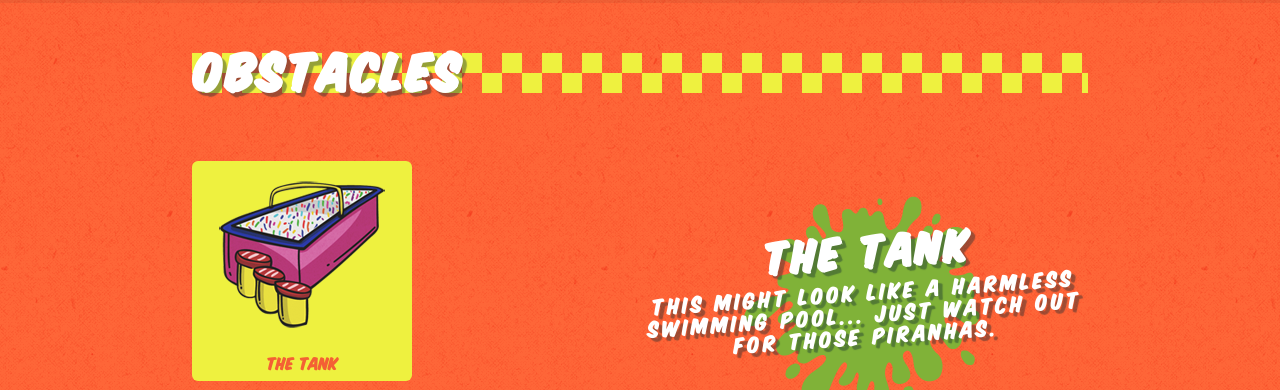
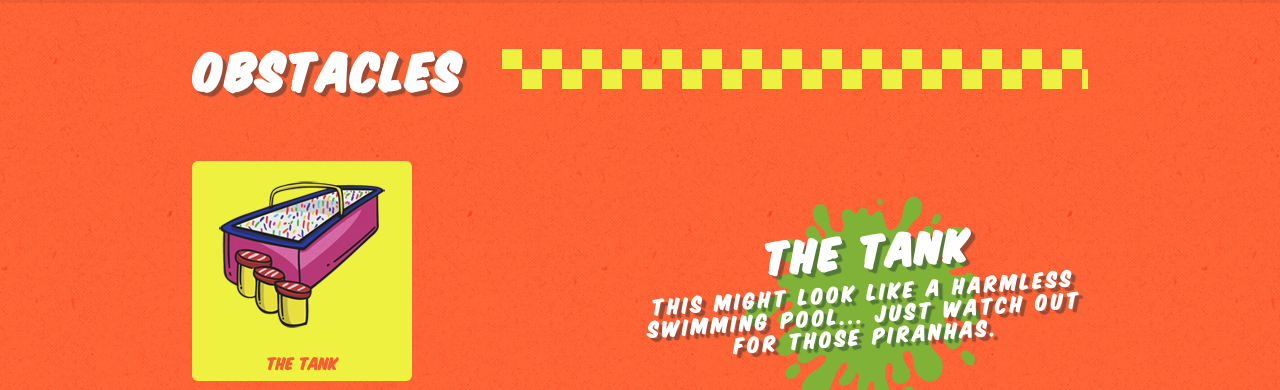
Before and after one commit to BoringCode/CSSOff2011, a plain HTML site: page index.html in a window 1280 px wide. Shown: the part 710-1100 px from the top of the page. Drawn offline with Linux system fonts and the light colour scheme.

Commit message:
Fixed bug!

```diff
--- a/style.css
+++ b/style.css
@@ -205,7 +205,7 @@ header {
 	text-shadow: 4px 4px 1px rgba(15,40,48, 0.4);
 }
 	/*my hax, BUT much more maintainable then using a seperate image for each header*/
-	#obstacles .section-head	{background-position: 310px 4px;}
+	#obstacles .section-head	{ margin-left: 310px; text-indent: -310px;}
 	#prizes .section-head {margin-left: 223px;text-indent: -223px;}
 	#be-a-contestant .section-head {margin-left: 500px;text-indent: -500px;}
 
```
